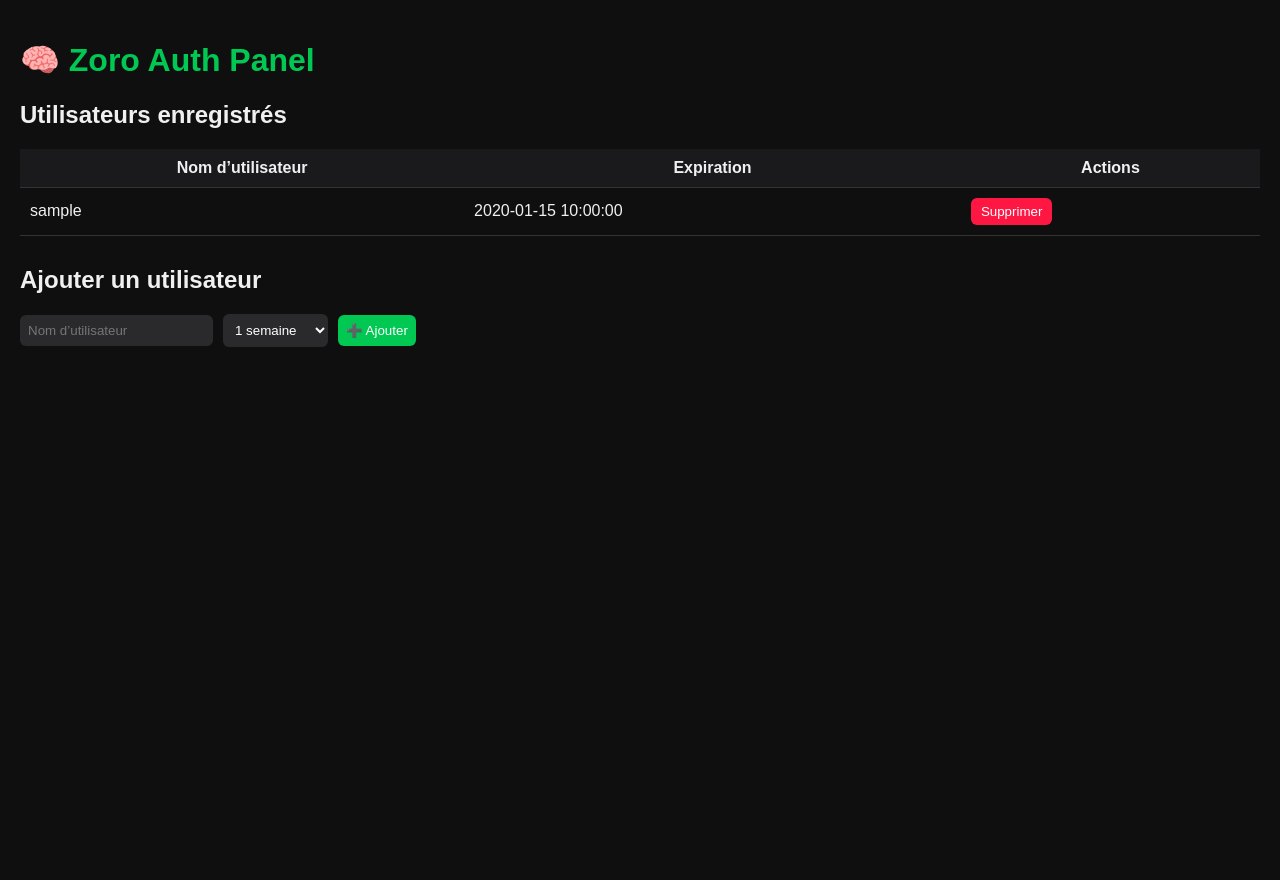
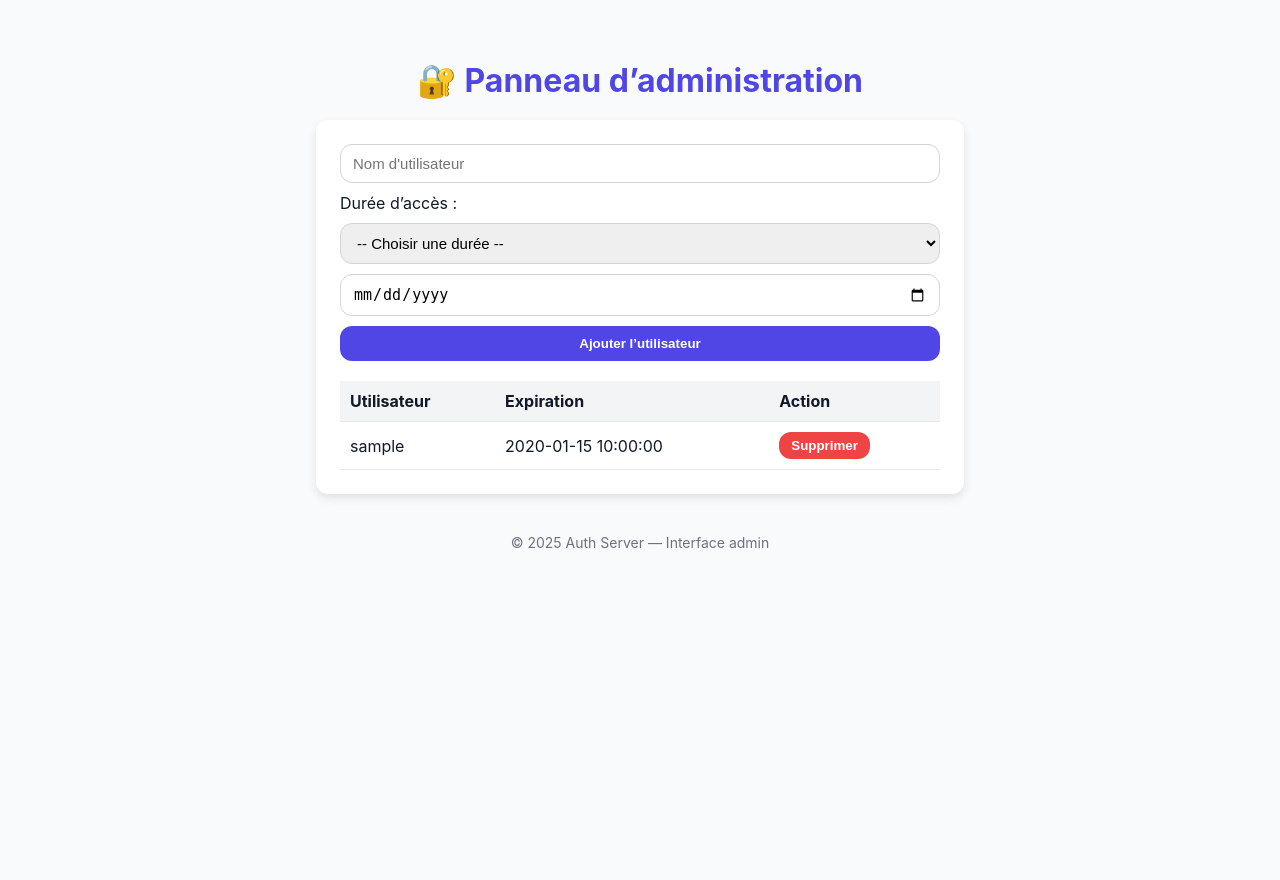
Before and after one commit to cSxrpent/auth-server, a Flask app: template templates/admin.html in a window 1280 px wide. Before the commit the page ends 347 px from the top, so only its background shows below. Run offline with Flask 3, Linux system fonts and the light colour scheme; the template is opened without the code that fills it: most values are stand-ins (such as "Sample title", 1, 10 or a date in 2020).

Commit message:
Add Admin Pannel (again)

```diff
--- a/server.py
+++ b/server.py
@@ -2,11 +2,13 @@ from flask import Flask, request, jsonify, render_template, redirect, url_for
 from flask_cors import CORS
 import json
 from datetime import datetime, timedelta
+import os
 
 app = Flask(__name__)
 CORS(app)
 
-ADMIN_PASSWORD = "motdepassefort"  # 🔒 à changer évidemment !
+ADMIN_PASSWORD = os.getenv("ADMIN_PASSWORD", "motdepassefort_local")
+
 
 def load_users():
     with open("users.json", "r") as f:
--- a/templates/admin.html
+++ b/templates/admin.html
@@ -1,70 +1,170 @@
 <!DOCTYPE html>
 <html lang="fr">
 <head>
-  <meta charset="UTF-8">
-  <title>Panel Admin - Zoro Auth</title>
+  <meta charset="UTF-8" />
+  <meta name="viewport" content="width=device-width, initial-scale=1.0" />
+  <title>Panneau Admin – Auth Server</title>
   <style>
+    :root {
+      --primary: #4f46e5;
+      --primary-light: #6366f1;
+      --danger: #ef4444;
+      --bg: #f9fafb;
+      --card-bg: #ffffff;
+      --text: #111827;
+      --shadow: 0 4px 10px rgba(0, 0, 0, 0.1);
+      --radius: 12px;
+      font-family: "Inter", system-ui, sans-serif;
+    }
+
     body {
-      font-family: Arial, sans-serif;
-      background-color: #0f0f10;
-      color: #f0f0f0;
       margin: 0;
-      padding: 20px;
+      background-color: var(--bg);
+      color: var(--text);
+      display: flex;
+      flex-direction: column;
+      align-items: center;
+      min-height: 100vh;
+      padding: 40px;
     }
-    h1 { color: #00c853; }
-    table {
+
+    h1 {
+      margin-bottom: 20px;
+      color: var(--primary);
+      font-size: 2rem;
+      font-weight: 700;
+      text-align: center;
+      animation: fadeDown 0.6s ease;
+    }
+
+    @keyframes fadeDown {
+      from { opacity: 0; transform: translateY(-10px); }
+      to { opacity: 1; transform: translateY(0); }
+    }
+
+    .card {
+      background: var(--card-bg);
+      box-shadow: var(--shadow);
+      border-radius: var(--radius);
+      padding: 24px;
+      width: 100%;
+      max-width: 600px;
+      animation: fadeIn 0.6s ease;
+    }
+
+    @keyframes fadeIn {
+      from { opacity: 0; transform: scale(0.95); }
+      to { opacity: 1; transform: scale(1); }
+    }
+
+    form {
+      display: flex;
+      flex-direction: column;
+      gap: 10px;
+      margin-bottom: 20px;
+    }
+
+    input, select {
+      padding: 10px 12px;
+      border-radius: var(--radius);
+      border: 1px solid #d1d5db;
+      font-size: 15px;
+      transition: border 0.2s, box-shadow 0.2s;
+    }
+
+    input:focus, select:focus {
+      border-color: var(--primary-light);
+      box-shadow: 0 0 0 3px rgba(79, 70, 229, 0.2);
+      outline: none;
+    }
+
+    button {
+      background-color: var(--primary);
+      color: white;
+      padding: 10px;
+      border: none;
+      border-radius: var(--radius);
+      font-weight: 600;
+      cursor: pointer;
+      transition: background 0.3s, transform 0.1s;
+    }
+
+    button:hover {
+      background-color: var(--primary-light);
+      transform: translateY(-1px);
+    }
+
+    .user-list {
+      margin-top: 20px;
       width: 100%;
       border-collapse: collapse;
-      margin-bottom: 30px;
     }
-    th, td {
+
+    .user-list th, .user-list td {
       padding: 10px;
-      border-bottom: 1px solid #333;
+      border-bottom: 1px solid #e5e7eb;
+      text-align: left;
     }
-    th { background-color: #1a1a1d; }
-    tr:hover { background-color: #1e1e22; }
-    form {
-      display: flex;
-      gap: 10px;
-      align-items: center;
-      margin-bottom: 20px;
+
+    .user-list th {
+      background: #f3f4f6;
     }
-    input, select, button {
-      padding: 8px;
+
+    .delete-btn {
+      background-color: var(--danger);
+      color: white;
       border: none;
-      border-radius: 6px;
-      outline: none;
+      padding: 6px 12px;
+      border-radius: var(--radius);
+      cursor: pointer;
+      transition: background 0.3s;
     }
-    input, select {
-      background: #2a2a2d;
-      color: white;
+
+    .delete-btn:hover {
+      background-color: #dc2626;
     }
-    button {
-      background: #00c853;
-      color: white;
-      cursor: pointer;
-      transition: background 0.2s;
+
+    footer {
+      margin-top: 40px;
+      color: #6b7280;
+      font-size: 14px;
     }
-    button:hover { background: #00e676; }
-    .delete-btn {
-      background: #ff1744;
-      padding: 6px 10px;
-    }
-    .delete-btn:hover {
-      background: #ff5252;
+
+    .fade-in {
+      animation: fadeIn 0.5s ease forwards;
     }
   </style>
 </head>
 <body>
-  <h1>🧠 Zoro Auth Panel</h1>
+  <h1>🔐 Panneau d’administration</h1>
 
-  <h2>Utilisateurs enregistrés</h2>
-  <table>
+  <div class="card fade-in">
+    <form action="/admin/add?password={{ password }}" method="POST">
+      <input type="text" name="username" placeholder="Nom d'utilisateur" required />
+
+      <label for="duration">Durée d’accès :</label>
+      <select id="duration" name="duration" required onchange="setDateFromDuration(this.value)">
+        <option value="">-- Choisir une durée --</option>
+        <option value="7">1 semaine</option>
+        <option value="30">1 mois</option>
+        <option value="90">3 mois</option>
+        <option value="365">1 an</option>
+      </select>
+
+      <input type="date" id="expires" name="expires" required />
+
+      <button type="submit">Ajouter l’utilisateur</button>
+    </form>
+
+    <table class="user-list fade-in">
+      <thead>
         <tr>
-      <th>Nom d’utilisateur</th>
+          <th>Utilisateur</th>
           <th>Expiration</th>
-      <th>Actions</th>
+          <th>Action</th>
         </tr>
+      </thead>
+      <tbody>
         {% for user in users %}
         <tr>
           <td>{{ user.username }}</td>
@@ -76,20 +176,20 @@
           </td>
         </tr>
         {% endfor %}
+      </tbody>
     </table>
+  </div>
 
-  <h2>Ajouter un utilisateur</h2>
-  <form action="/admin/add?password={{ password }}" method="POST">
-    <input type="text" name="username" placeholder="Nom d’utilisateur" required>
-    <select name="duration" required>
-      <option value="7">1 semaine</option>
-      <option value="14">2 semaines</option>
-      <option value="30">1 mois</option>
-      <option value="90">3 mois</option>
-      <option value="180">6 mois</option>
-      <option value="365">1 an</option>
-    </select>
-    <button type="submit">➕ Ajouter</button>
-  </form>
+  <footer>© {{ datetime.now().year }} Auth Server — Interface admin</footer>
+
+  <script>
+    function setDateFromDuration(days) {
+      if (!days) return;
+      const expiresInput = document.getElementById('expires');
+      const date = new Date();
+      date.setDate(date.getDate() + parseInt(days));
+      expiresInput.value = date.toISOString().split('T')[0];
+    }
+  </script>
 </body>
 </html>
```
Lines whose indentation alone changed are shown as unchanged.
